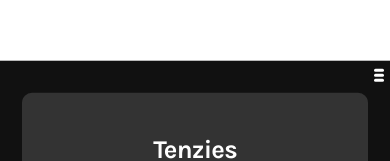
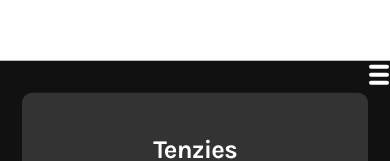
Before and after one commit to pianistoff/tenzies, a React (Create React App) app: page / in a window 390 px wide. Shown: the part 156-317 px from the top of the page. Built offline with nearby package versions, Linux system fonts and the light colour scheme.

Commit message:
Set hamburger menu size

```diff
--- a/src/components/HamburgerMenu.jsx
+++ b/src/components/HamburgerMenu.jsx
@@ -22,7 +22,7 @@ function HamburgerMenu() {
 
   return (
     <button
-      className={`hamburger hamburger--collapse ${
+      className={`hamburger hamburger--elastic ${
         hamburgerActive && 'is-active'
       }`}
       type="button"
--- a/src/styles/hamburgers-config.scss
+++ b/src/styles/hamburgers-config.scss
@@ -1,6 +1,6 @@
 $hamburger-padding-x: 0;
 $hamburger-padding-y: 0;
-$hamburger-layer-width: 10px;
-$hamburger-layer-height: 3px;
-$hamburger-layer-spacing: 2px;
 $hamburger-layer-color: #fff;
+$hamburger-layer-width: 20px;
+$hamburger-layer-height: 4px;
+$hamburger-layer-spacing: 4px;
```
